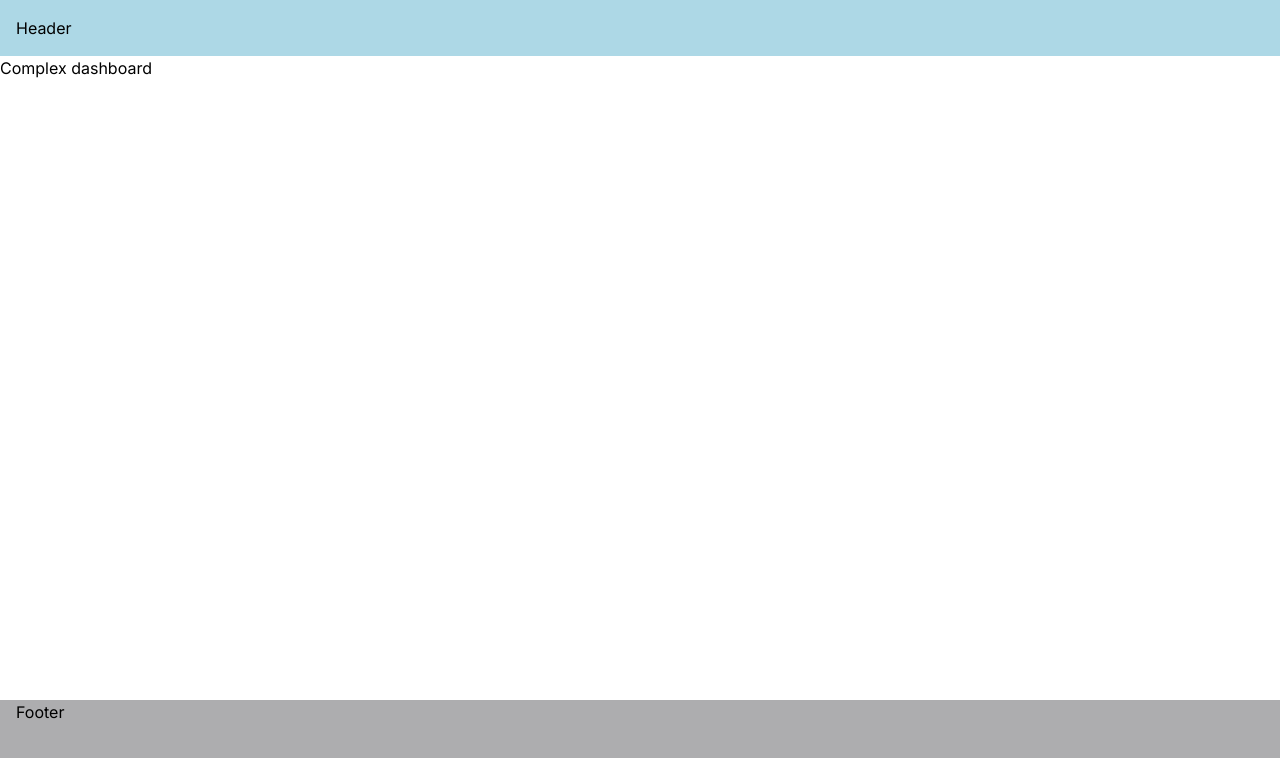
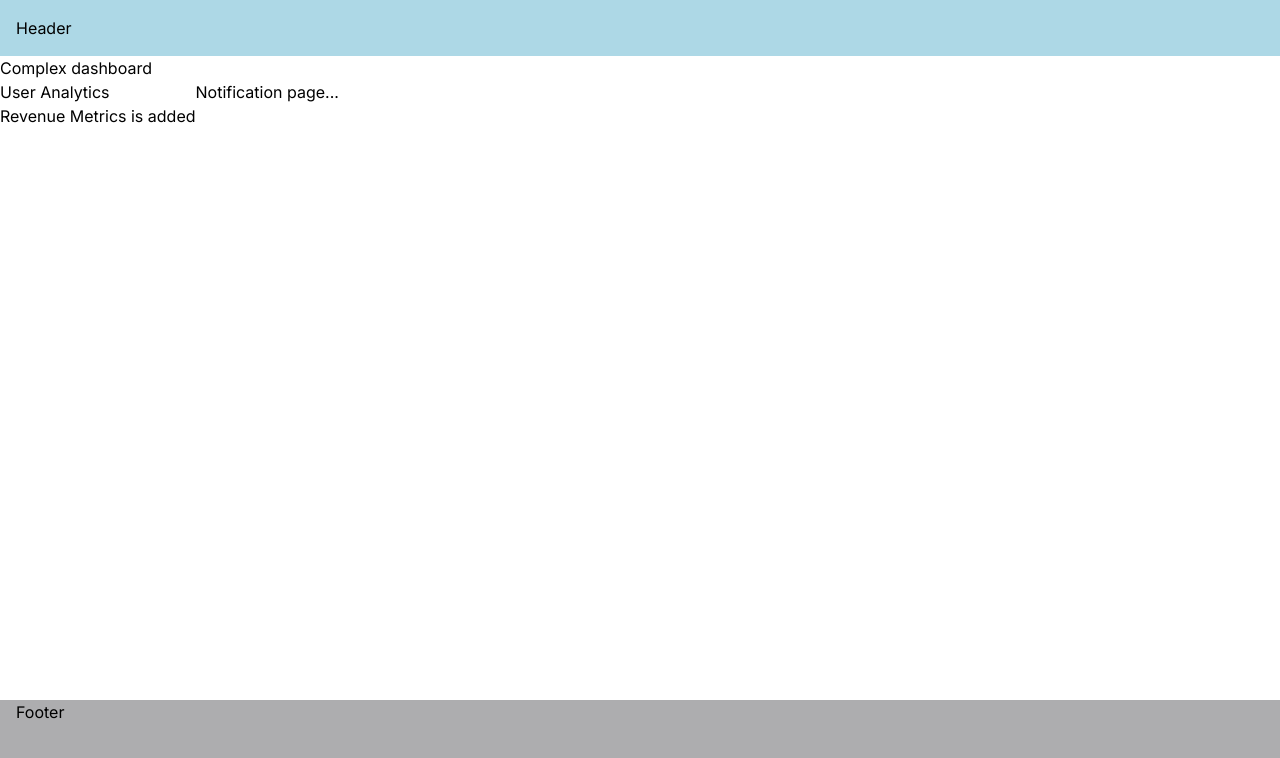
Before and after one commit to tchasinga/mastering-next, a Next.js app: page /complex-dashboard in a window 1280 px wide. Shown: the top 758 px of the page. Built offline with nearby package versions, Linux system fonts and the light colour scheme.

Commit message:
new code

```diff
--- a/src/app/complex-dashboard/layout.tsx
+++ b/src/app/complex-dashboard/layout.tsx
@@ -13,8 +13,14 @@ export default function layout({
 }) {
   return (
     <div>
-        <div>{children}</div>
-
+    <h1>{children}</h1>
+    <div style={{ display: "flex" }}>
+      <div style={{ display: "flex", flexDirection: "column" }}>
+        <div>{users}</div>
+        <div>{revenue}</div>
+      </div>
+      <div style={{ display: "flex", flex: 1 }}>{notification}</div>
     </div>
+  </div>
   )
 }
```
